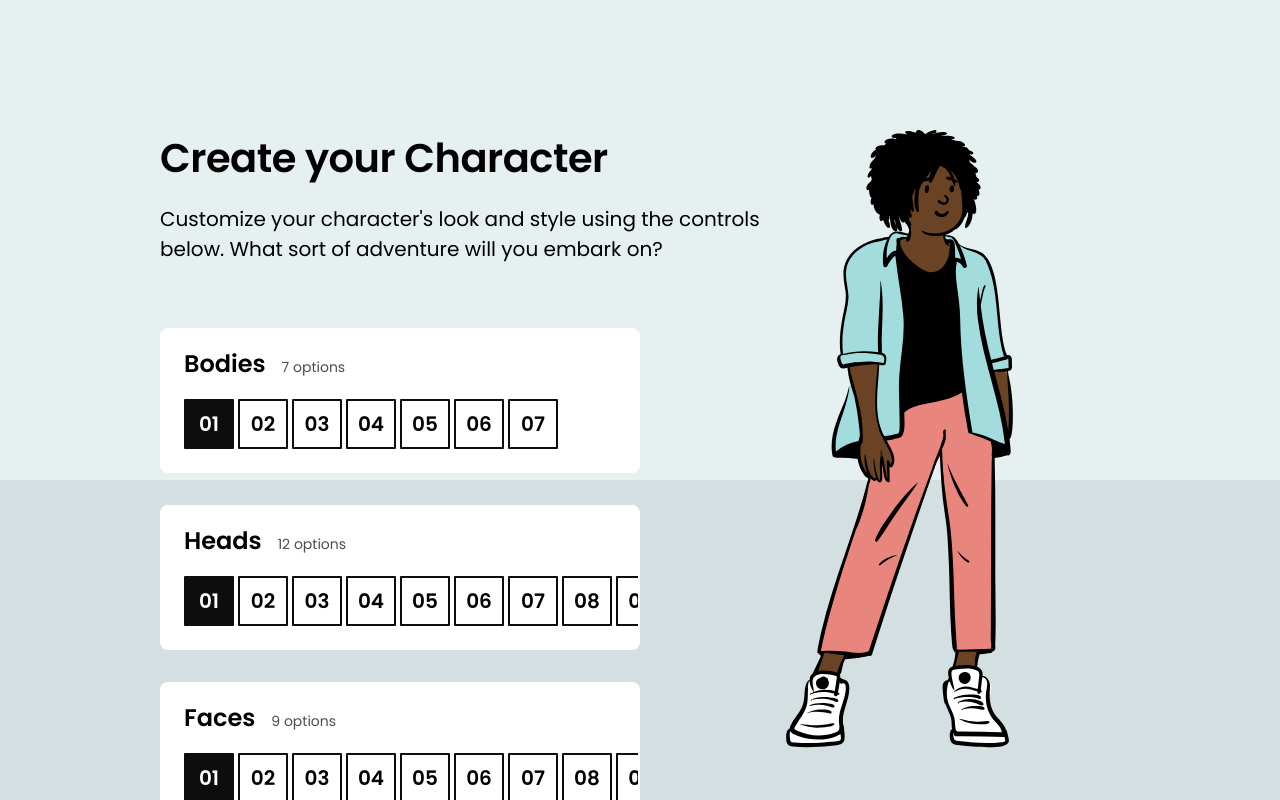
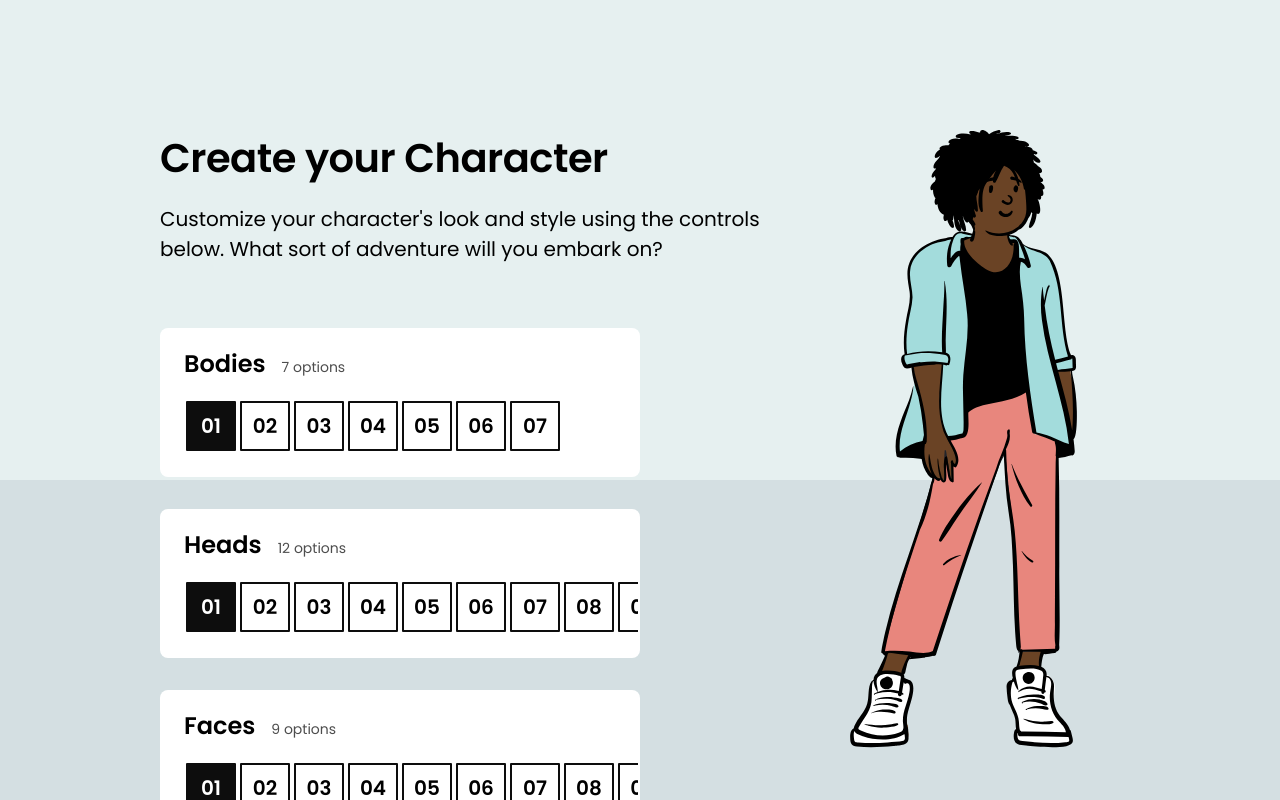
Before and after one commit to liavitski/css-for-js, a React (Create React App) app in the folder character-creator/: page / in a window 1280 px wide. Shown: the top 800 px of the page. Built offline with nearby package versions, Linux system fonts and the light colour scheme.

Commit message:
changes added

```diff
--- a/character-creator/src/App.js
+++ b/character-creator/src/App.js
@@ -2,7 +2,6 @@ import React from 'react';
 
 import CharacterEditor from './components/CharacterEditor';
 import Footer from './components/Footer';
-
 
 function App() {
   return (
--- a/character-creator/src/components/ButtonRow/ButtonRow.module.css
+++ b/character-creator/src/components/ButtonRow/ButtonRow.module.css
@@ -1,8 +1,8 @@
 .buttonRow {
-  white-space: nowrap;
-  overflow-x:scroll;
-  margin-left: -22px;
-  margin-right: -22px;
-  margin-bottom: -22px;
-  padding: 22px;
+    margin-left: -22px;
+    margin-right: -22px;
+    margin-bottom: -22px;
+    padding: 24px;
+    white-space: nowrap;
+    overflow: auto;
 }
--- a/character-creator/src/components/CharacterEditor/CharacterEditor.js
+++ b/character-creator/src/components/CharacterEditor/CharacterEditor.js
@@ -30,7 +30,7 @@ function App() {
 
   return (
     <main className={styles.characterEditor}>
-          <div className={styles.bar}></div>
+      <div className={styles.perspectiveBox}></div>
       <MaxWidthWrapper className={styles.maxWidthWrapper}>
         <header className={styles.header}>
           <h1 className={styles.title}>Create your Character</h1>
@@ -89,6 +89,7 @@ function App() {
           clothesColor={clothesColor}
         />
       </div>
+
     </main>
   );
 }
--- a/character-creator/src/components/CharacterEditor/CharacterEditor.module.css
+++ b/character-creator/src/components/CharacterEditor/CharacterEditor.module.css
@@ -28,20 +28,22 @@
 .characterWrapper {
   position: fixed;
   top: 15%;
-  left: 60%;
+  left: 65%;
   bottom: 5%;
-  min-height: 500px;
+  min-height: 200px;
 }
 
 .controlColumn {
   width: 50%;
 }
 
-.bar {
+.perspectiveBox {
+  background-color: hsl(195deg, 20%, 86%);
   position: fixed;
   top: 60%;
   left: 0;
   height: 40%;
   width: 100%;
-  background-color: hsl(195deg, 20%, 86%);
+  bottom: 0;
+  right:0;
 }
--- a/character-creator/src/components/ControlPane/ControlPane.module.css
+++ b/character-creator/src/components/ControlPane/ControlPane.module.css
@@ -10,14 +10,13 @@
     to deal with it yet!
   */
   margin-bottom: 32px;
-
-
 }
 
 .title {
   margin: 0;
   /* Optical centering */
   margin-bottom: -4px;
+
 }
 
 .metadata {
--- a/character-creator/src/components/Footer/Footer.js
+++ b/character-creator/src/components/Footer/Footer.js
@@ -2,7 +2,7 @@ import React from 'react';
 
 import styles from './Footer.module.css';
 
-function Footer() {
+const Footer = () => {
   return (
     <footer className={styles.footer}>
       All character assets taken from{' '}
@@ -16,6 +16,6 @@ function Footer() {
       , by Pablo Stanley
     </footer>
   );
-}
+};
 
 export default Footer;
--- a/character-creator/src/components/Footer/Footer.module.css
+++ b/character-creator/src/components/Footer/Footer.module.css
@@ -7,5 +7,5 @@
 }
 
 a {
-  color: inherit;
+  color: white;
 }
```
Also changed, not shown: 1 other file (tests, documents, lock files or other folders).
